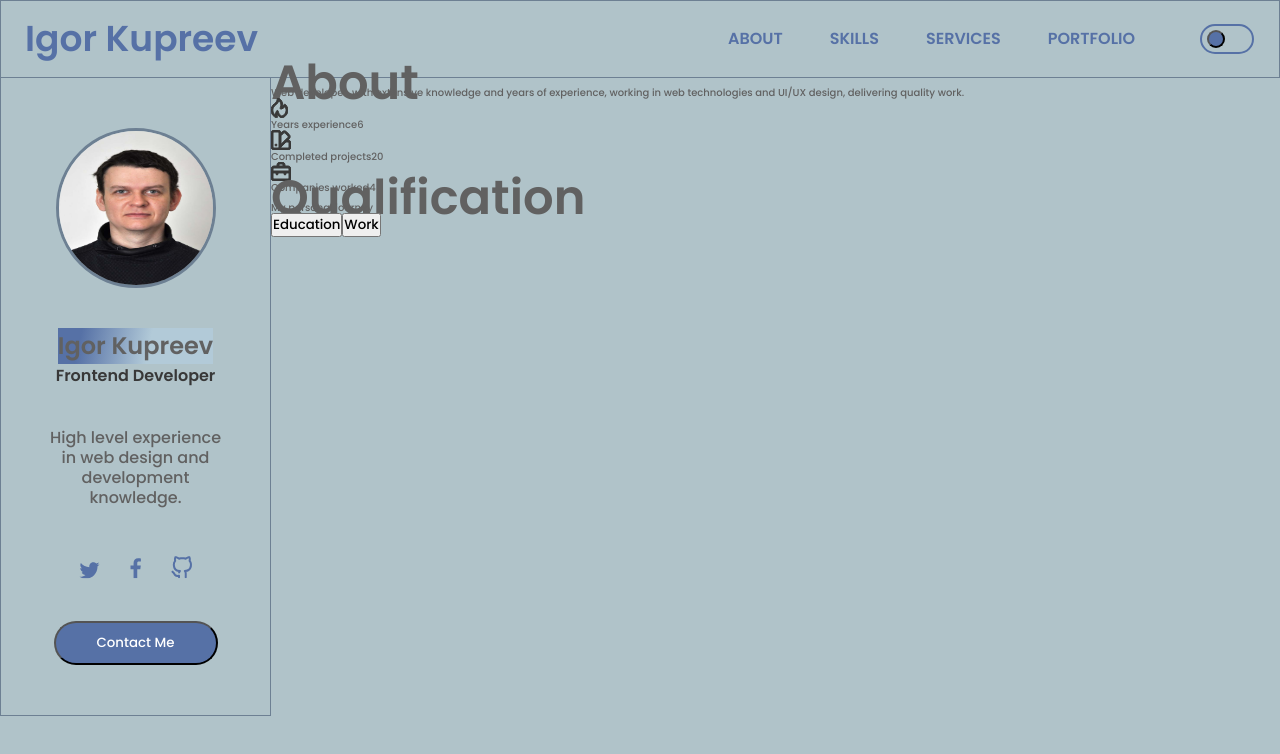
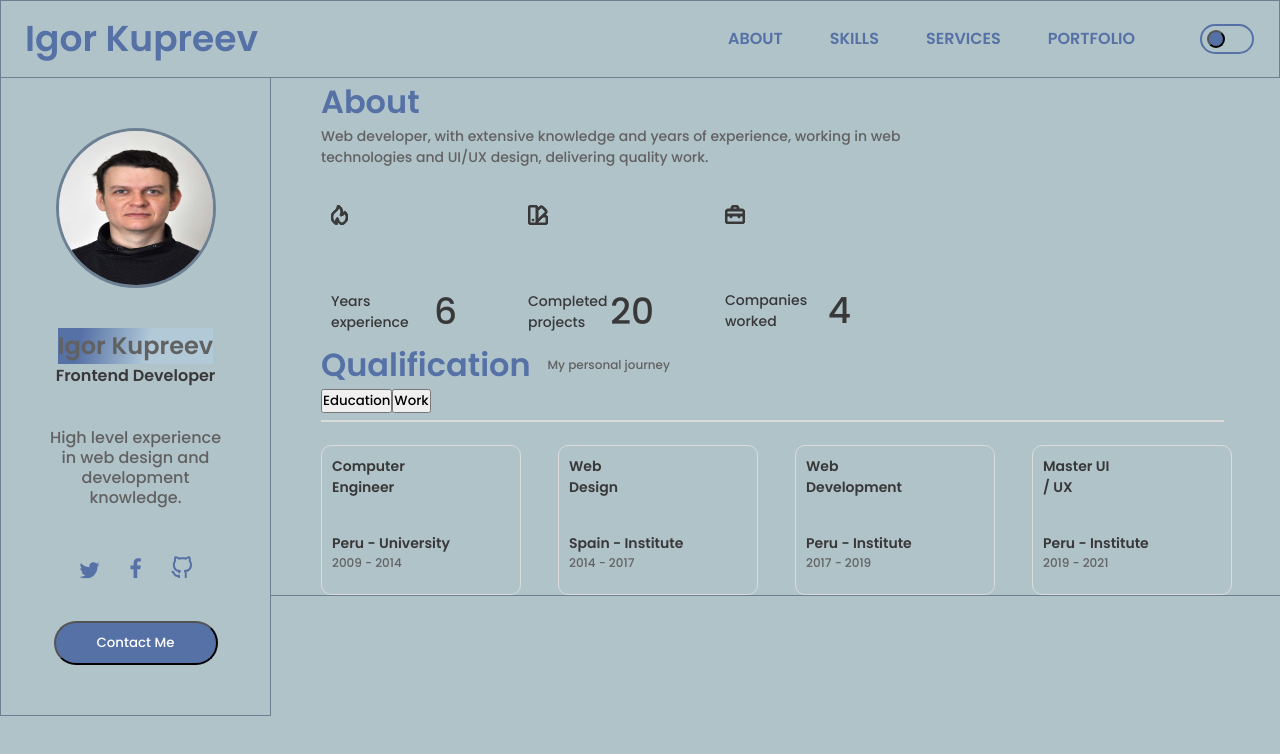
Before and after one commit to IKupreev/my-portfolio, a React (Create React App) app: page / in a window 1280 px wide. Shown: the top 754 px of the page. Built offline with nearby package versions, Linux system fonts and the light colour scheme.

Commit message:
add html and css styles for about

```diff
--- a/src/components/About.jsx
+++ b/src/components/About.jsx
@@ -39,12 +39,31 @@ function About() {
           <span class="about__label">My personal journey</span>
         </div>
         <div class="about__tabs">
-          <button class="about__btn-educatw">Education</button>
+          <button class="about__btn-educat">Education</button>
           <button class="about__btn-work">Work</button>
         </div>
-        <span class="about__line"></span>
+        <div class="about__line"></div>
         <section class="about__qualification-cards">
-          <main class="about__item"></main>
+          <main class="about__item">
+            <div class="about__specialization">Computer Engineer</div>
+            <div class="about__educational-institution">Peru - University</div>
+            <span class="about__data">2009 - 2014</span>
+          </main>
+          <main class="about__item">
+            <div class="about__specialization">Web Design</div>
+            <div class="about__educational-institution">Spain - Institute</div>
+            <span class="about__data">2014 - 2017</span>
+          </main>
+          <main class="about__item">
+            <div class="about__specialization">Web Development</div>
+            <div class="about__educational-institution">Peru - Institute</div>
+            <span class="about__data">2017 - 2019</span>
+          </main>
+          <main class="about__item">
+            <div class="about__specialization">Master UI / UX</div>
+            <div class="about__educational-institution">Peru - Institute</div>
+            <span class="about__data">2019 - 2021</span>
+          </main>
         </section>
       </div>
     </section>
--- a/src/scss/_variables.scss
+++ b/src/scss/_variables.scss
@@ -1,5 +1,6 @@
 $background: #b0c3c9;
 $border-line: #6D8093;
+$border-line-card: #DBDBDB;
 
 $title-text: #5671A6;
 $info-text: #616161;
--- a/src/scss/components/_about.scss
+++ b/src/scss/components/_about.scss
@@ -0,0 +1,177 @@
+.about {
+    border-bottom: 1px solid $border-line;
+    border-right: 1px solid $border-line;
+    padding: 0 50px;
+    // .about__wrapper
+
+    &__wrapper {
+
+    }
+
+    // .about__title
+
+    &__title {
+        color: $title-text;
+        font-weight: 600;
+        font-size: 3.2rem;
+        line-height: 4.8rem;
+
+    }
+
+    // .about__description
+
+    &__description {
+        width: 593px;
+        font-weight: 500;
+        font-size: 1.4rem;
+        line-height: 2.1rem;
+    }
+
+    // .about__about-cards
+
+    &__about-cards {
+        display: flex;
+        align-items: center;
+        justify-content: start;
+        margin-top: 23px;
+    }
+
+    // .about__card
+
+    &__card {
+        width: 150px;
+        height: 150px;
+        display: flex;
+        flex-direction: column;
+        padding: 14px 14px 8px 10px;
+        &:not(:last-child)
+        {
+          margin-right: 47px;
+        }
+
+    }
+
+    &__icon {
+
+    }
+
+    // .about__info
+
+    &__info {
+        color: $heading-text;
+        display: flex;
+        justify-content: space-between;
+        align-items: center;
+        margin-top: 66px;
+    }
+
+    // .about__subtitle
+
+    &__subtitle {
+
+        font-weight: 500;
+        font-size: 1.4rem;
+        line-height: 2.1rem;
+    }
+
+    // .about__count
+
+    &__count {
+        font-size: 3.6rem;
+    }
+
+    // .about__body
+
+    &__body {
+        display: flex;
+        align-items: center;
+        justify-content: space-between;
+        width: 349px;
+    }
+
+    // .about__label
+
+    &__label {
+        font-weight: 500;
+        font-size: 1.2rem;
+        line-height: 1.8rem;
+        color: $info-text;
+    }
+
+    // .about__tabs
+
+    &__tabs {
+    }
+
+    // .about__btn-educatw
+
+    &__btn-educat {
+    }
+
+    // .about__btn-work
+
+    &__btn-work {
+    }
+
+    // .about__line
+
+    &__line {
+        margin-top: 7px;
+        width: 903px;
+        height: 0;
+        border: 1px solid $border-line-card;
+    }
+
+    // .about__qualification-cards
+
+    &__qualification-cards {
+        margin-top: 23px;
+        display: flex;
+        align-items: center;
+        justify-content: start;
+    }
+
+    // .about__item
+
+    &__item {
+        border: 1px solid $border-line-card;
+        border-radius: 10px;
+        width: 200px;
+        height: 150px;
+        padding: 10px;
+        &:not(:last-child){
+            margin-right: 37px;
+        }
+    }
+
+    // .about__specialization
+
+    &__specialization {
+        font-weight: 600;
+        font-size: 1.4rem;
+        line-height: 2.1rem;
+        width: 73px;
+        color: $heading-text;
+    }
+
+    // .about__educational-institution
+
+    &__educational-institution {
+        margin-top: 35px;
+        font-weight: 600;
+        font-size: 1.4rem;
+        line-height: 2.1rem;
+
+        color: $heading-text;
+    }
+
+    // .about__data
+
+    &__data {
+        margin-top: 5px;
+        font-weight: 400;
+        font-size: 1.2rem;
+        line-height: 1.8rem;
+        color: $info-text;
+    }
+}
```
